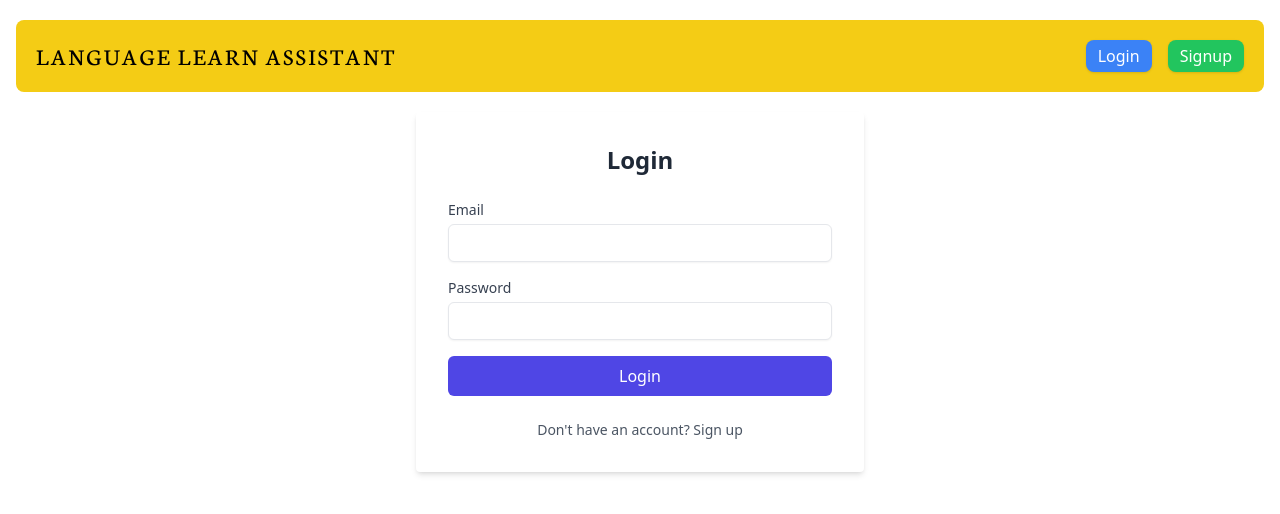
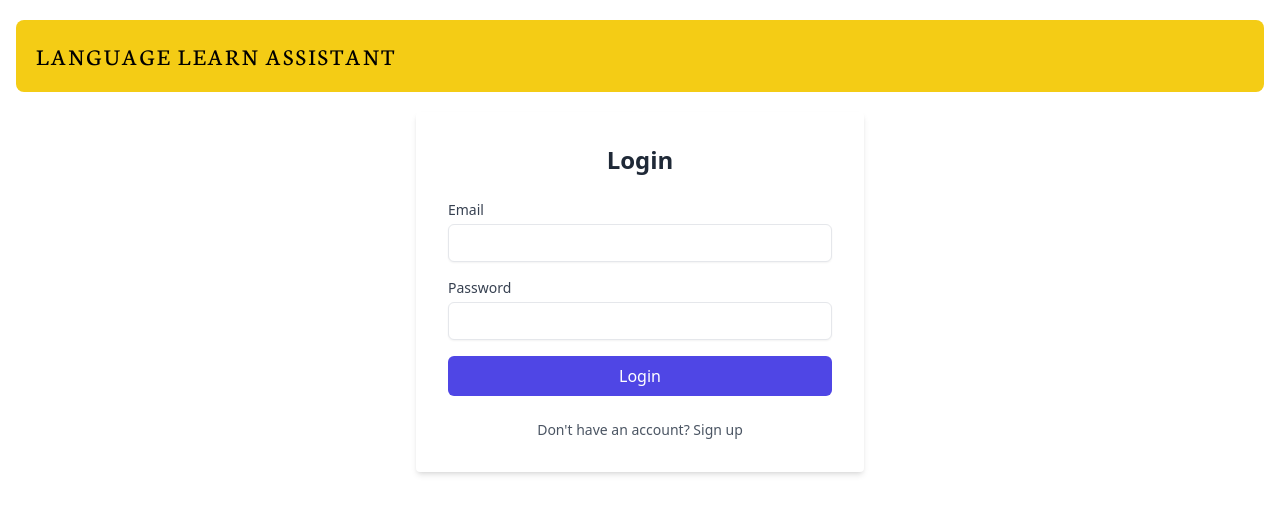
Before and after one commit to alprslanymeria/LanguageLearnAssistantASP, a Next.js app: page /auth/login in a window 1280 px wide. Shown: the top 514 px of the page. Built offline with nearby package versions, Linux system fonts and the light colour scheme; no server answers; a web font is replaced by a local one.

Commit message:
auth sayfalarında login ve signup butonlarının gözükmesi engellendi

```diff
--- a/src/components/navbar/email.tsx
+++ b/src/components/navbar/email.tsx
@@ -26,7 +26,8 @@ export function EmailComponent({email, userId} : emailPropTypes) {
     //STORE
     const {resetStore} = GlobalStore()
 
-    const table = "fcategories"
+    //VARIABLES
+    const isAuthPage = pathName === "/auth/login" || pathName === "/auth/signup"
 
     //FUNCTIONS
     const handleLogout = async () => {
@@ -55,10 +56,12 @@ export function EmailComponent({email, userId} : emailPropTypes) {
 
         <div className="flex items-center space-x-4">
             {email == null ? (
-                <>
-                <Link className="bg-blue-500 text-white px-3 py-1 rounded-lg shadow hover:bg-blue-600 transition" href="/auth/login">Login</Link>
-                <Link className="bg-green-500 text-white px-3 py-1 rounded-lg shadow hover:bg-green-600 transition" href="/auth/signup">Signup</Link>
-                </>
+                !isAuthPage && (
+                    <>
+                        <Link className="bg-blue-500 text-white px-3 py-1 rounded-lg shadow hover:bg-blue-600 transition" href="/auth/login">Login</Link>
+                        <Link className="bg-green-500 text-white px-3 py-1 rounded-lg shadow hover:bg-green-600 transition" href="/auth/signup">Signup</Link>
+                    </>
+                )
             ) : (
                 <div className="relative">
                 <button
@@ -89,32 +92,5 @@ export function EmailComponent({email, userId} : emailPropTypes) {
                 </div>
             )}
             </div>
-
-        // <div className="flex items-center space-x-4">
-        //     {email == null ? (
-        //         <>
-        //             <Link className="bg-blue-500 text-white px-2 py-1 rounded-lg" href="/auth/login">Login</Link>
-        //             <Link className="bg-green-500 text-white px-2 py-1 rounded-lg" href="/auth/signup">Signup</Link>
-        //         </>
-        //     ) : (
-        //         <div className="relative">
-        //             <button onClick={() => setDropdownOpen(!dropdownOpen)} className="text-black px-2 py-1 rounded-lg">
-        //                 {email}
-        //             </button>
-        //             {dropdownOpen && (
-        //                 <div className="absolute right-0 bg-white border shadow-lg rounded-lg w-40 mt-2">
-        //                     <Link href="/list/fcategories" className="hover:bg-gray-200 text-center text-black hover:text-black-300 block p-1">Flashcard Categories</Link>
-        //                     <Link href="/list/fwords" className="hover:bg-gray-200 text-center text-black hover:text-black-300 block p-1">Flashcard Words</Link>
-        //                     <Link href="/list/lfilms" className="hover:bg-gray-200 text-center text-black hover:text-black-300 block p-1">Listening Films</Link>
-        //                     <Link href="/list/rbooks" className="hover:bg-gray-200 text-center text-black hover:text-black-300 block p-1">Reading Books</Link>
-        //                     <Link href="/list/wbooks" className="hover:bg-gray-200 text-center text-black hover:text-black-300 block p-1">Writing Books</Link>
-        //                     <button onClick={handleLogout} className="w-full text-center px-4 py-2 text-red-500 hover:bg-gray-200">
-        //                         Logout
-        //                     </button>
-        //                 </div>
-        //             )}
-        //         </div>
-        //     )}
-        // </div>
     )
 }
```
